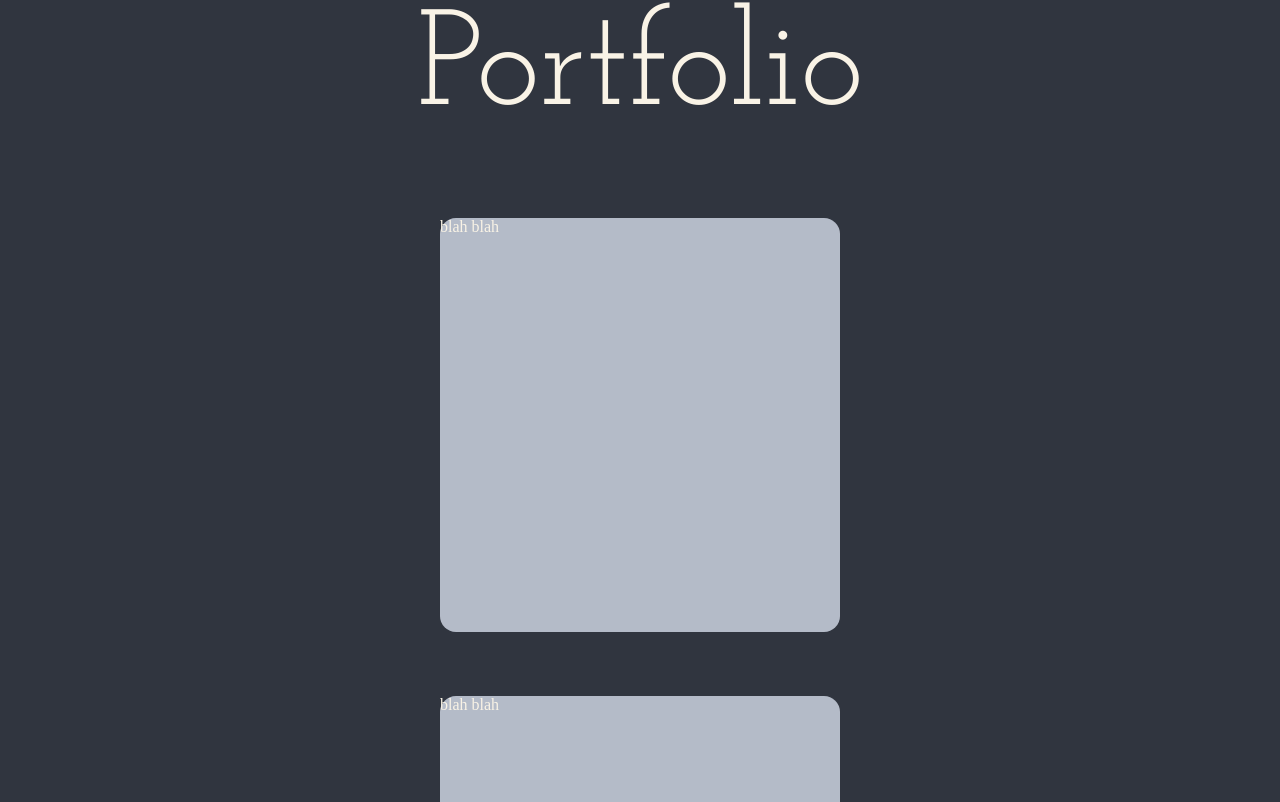
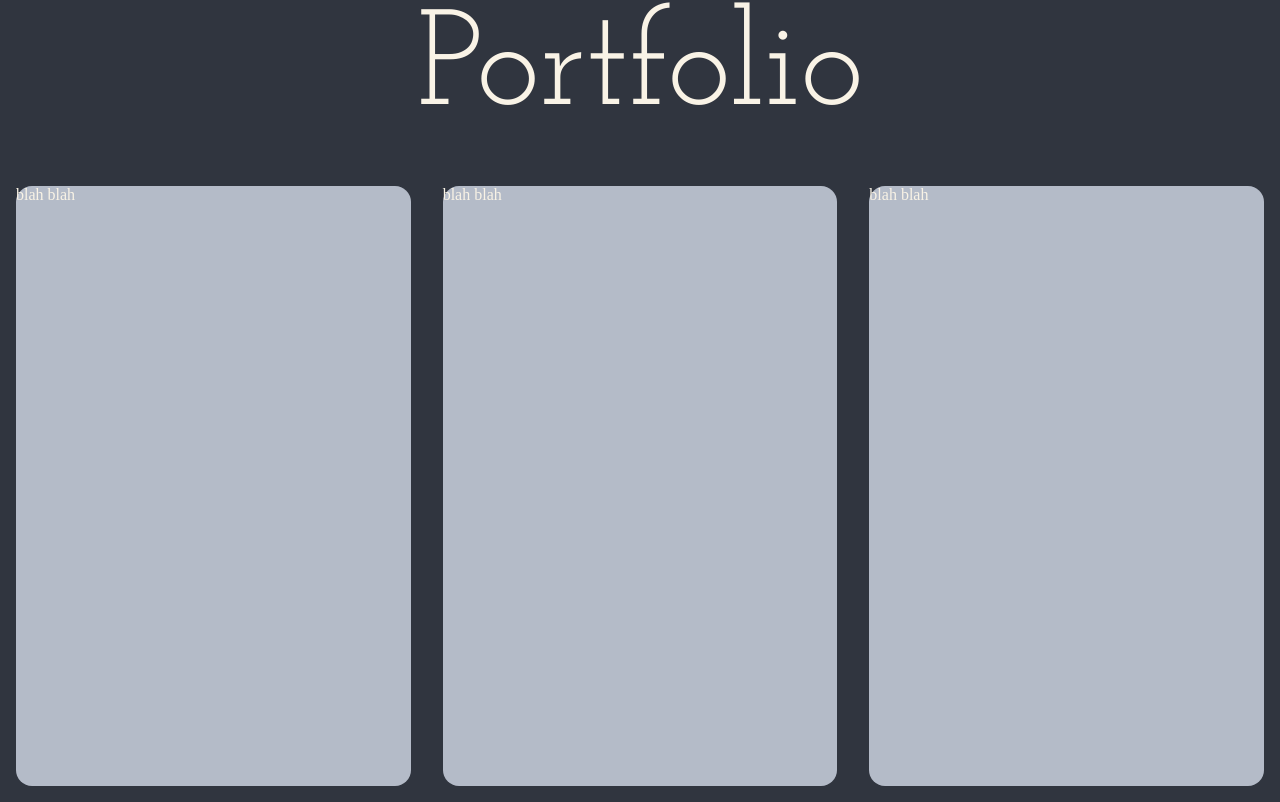
Before and after one commit to Laurasgold/home-page, a SvelteKit app: page / in a window 1280 px wide. Shown: the part 858-1660 px from the top of the page. Built offline with nearby package versions, Linux system fonts and the light colour scheme; a web font is replaced by a local one.

Commit message:
fixed portfoliocards, need to update again later with content

```diff
--- a/src/routes/+page.svelte
+++ b/src/routes/+page.svelte
@@ -74,16 +74,17 @@
   .portfolio-card {
     background: var(--cadet);
     height: 600px;
-    max-width: 400px;
+    /* max-width: 400px; */
     border-radius: var(--card-radius);
   }
 
   .portfolio-container {
     display: grid;
-    grid-template-columns: repeat(3, minmax(200px, 420px));
-    justify-content: space-around;
+    grid-template-columns: repeat(3, 1fr);
+
     margin: 0 auto;
     padding: 3rem 0;
+    gap: 2rem;
   }
 
   .portfolio-title {
@@ -93,16 +94,17 @@
     padding-top: 3rem;
   }
 
-  @media screen and (max-width: 1306px) {
+  @media screen and (max-width: 800px) {
     .portfolio-container {
-      display: flex;
+      /* display: flex;
       flex-direction: column;
-      align-items: center;
+      align-items: center; */
+      grid-template-columns: 1fr;
     }
     .portfolio-card {
-      height: clamp(14.063rem, 20.613vw + 9.425rem, 26.25rem);
-      width: clamp(18.75rem, 12.685vw + 15.896rem, 26.25rem);
-      margin: 2rem auto;
+      /* height: clamp(14.063rem, 20.613vw + 9.425rem, 26.25rem);
+      width: clamp(18.75rem, 12.685vw + 15.896rem, 26.25rem); */
+      max-width: none;
     }
   }
 </style>
```
